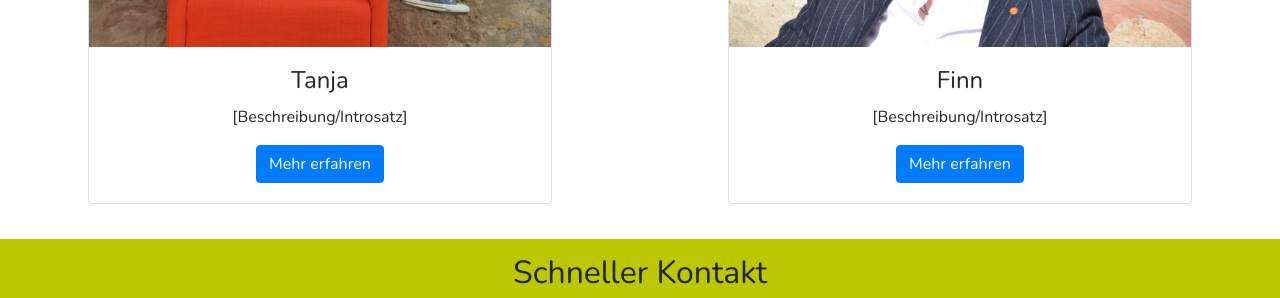
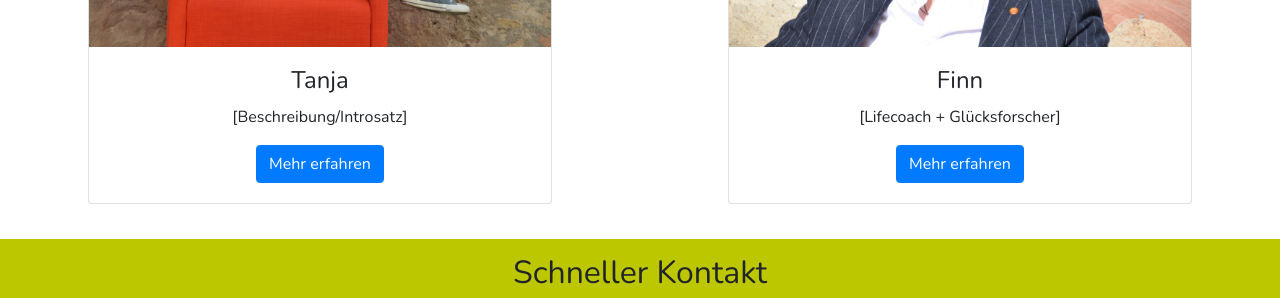
Before and after one commit to Koenigsdisziplin/website, a Jekyll site: the page built from index.html, in a window 1280 px wide. Shown: the part 501-799 px from the top of the page. Built offline with Jekyll 4.4.1, drawn with Linux system fonts in a browser that asks for light colours; nearby versions of some CDN libraries.

Commit message:
Update index.html

```diff
--- a/index.html
+++ b/index.html
@@ -40,7 +40,7 @@ layout: default
           <div class="card-body">
 
             <h4 class="card-title">Finn</h4>
-            <p class="card-text">[Beschreibung/Introsatz]</p>
+            <p class="card-text">[Lifecoach + Glücksforscher]</p>
             <a href="/Finn/" class="btn btn-primary">Mehr erfahren</a>
           </div>
         </div>
```
